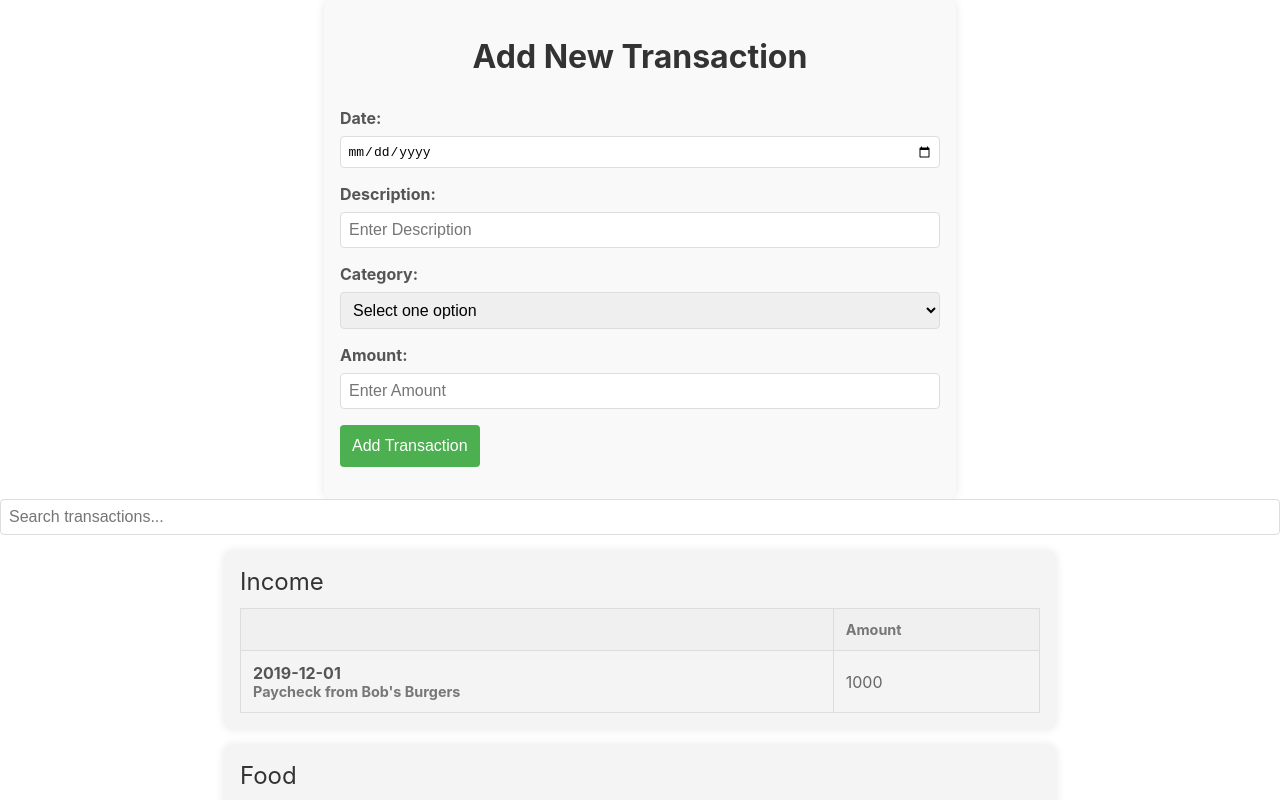
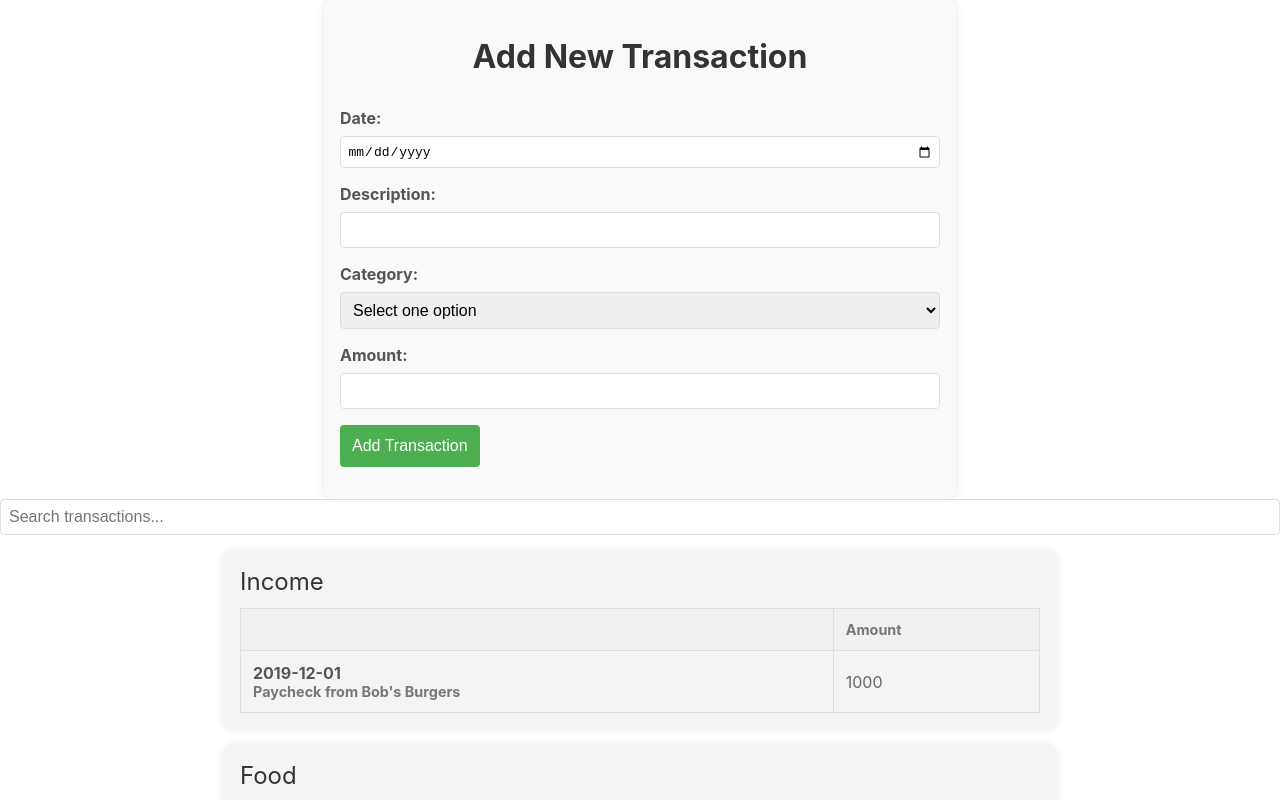
Before and after one commit to Nathan-Mwai/Bank-of-flatiron, a React (Create React App) app in the folder bank/: page / in a window 1280 px wide. Shown: the top 800 px of the page. Built offline with nearby package versions, Linux system fonts and the light colour scheme; data requests are answered from the project's data file.

Commit message:
Fully adhered to

```diff
--- a/bank/src/Components/AddTrans.jsx
+++ b/bank/src/Components/AddTrans.jsx
@@ -21,7 +21,7 @@ const AddTrans = ({ transactions, setTransactions }) => {
     };
 
     const handleSubmit = (e) => {
-        e.preventDefault();
+        // e.preventDefault();
 
         fetch("http://localhost:3000/transactions", {
             method: "POST",
@@ -55,7 +55,6 @@ const AddTrans = ({ transactions, setTransactions }) => {
                         type="date"
                         name="date"
                         id="date"
-                        placeholder="Enter Date"
                         value={formData.date}
                         required
                         onChange={handleAdd}
@@ -67,7 +66,6 @@ const AddTrans = ({ transactions, setTransactions }) => {
                         type="text"
                         name="description"
                         id="description"
-                        placeholder="Enter Description"
                         value={formData.description}
                         required
                         onChange={handleAdd}
@@ -99,7 +97,6 @@ const AddTrans = ({ transactions, setTransactions }) => {
                         id="amount"
                         min="0"
                         max="9999999999"
-                        placeholder="Enter Amount"
                         value={formData.amount}
                         onChange={handleAdd}
                     />
--- a/bank/src/db.json
+++ b/bank/src/db.json
@@ -83,6 +83,13 @@
       "description": "Venmo, Pay Roommate for Rent",
       "category": "Housing",
       "amount": -975
+    },
+    {
+      "id": "13",
+      "date": "2019-12-18",
+      "description": "BerryRexs, Pay Roommate for Rent",
+      "category": "Housing",
+      "amount": -65000
     }
   ]
 }
```
